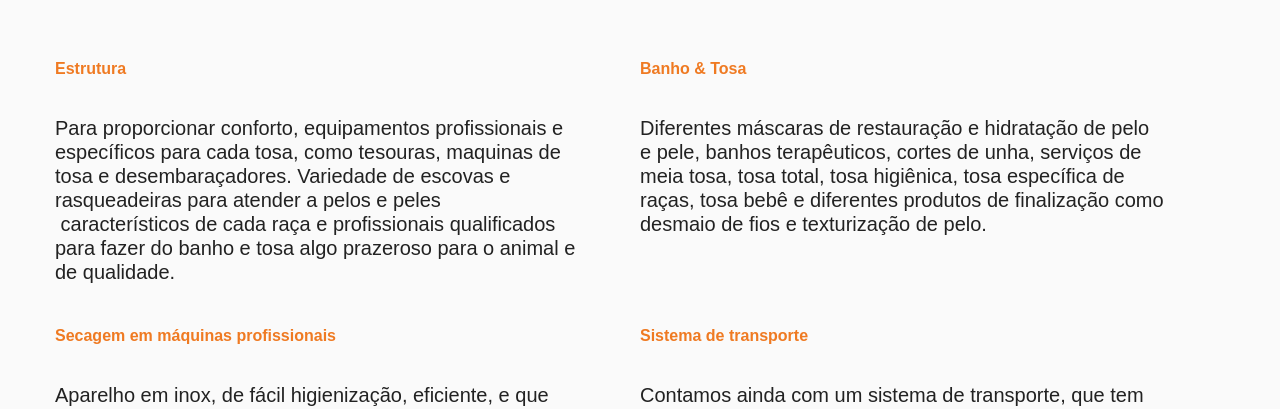
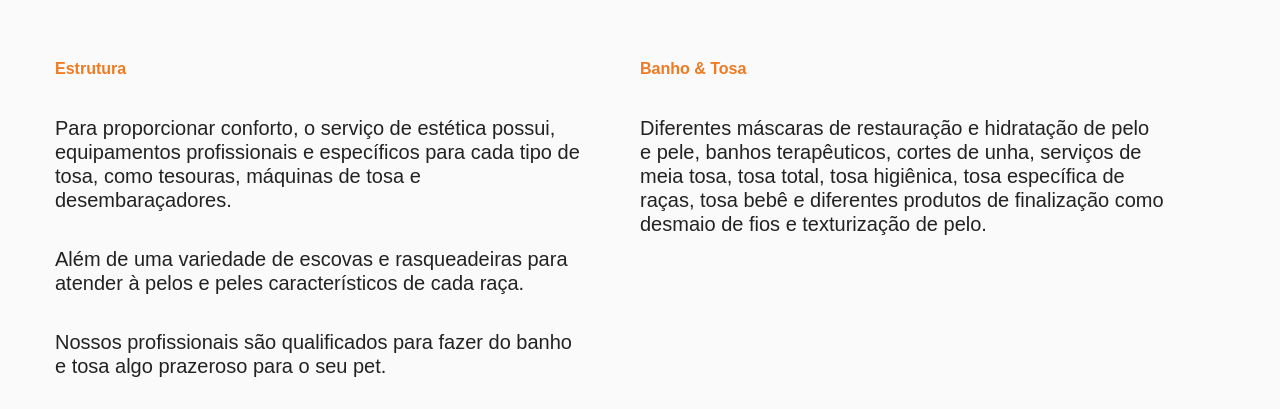
Before and after one commit to MeuLindo/Veterinaria-Anchieta, a plain HTML site: page estetica-animal.html in a window 1280 px wide. Shown: the part 1447-1856 px from the top of the page. Drawn offline with nearby package versions, Linux system fonts and the light colour scheme; a script that the page names is missing.

Commit message:
Atualização de copy

```diff
--- a/estetica-animal.html
+++ b/estetica-animal.html
@@ -188,7 +188,15 @@
             <div class="container-questions">
                 <div class="question-block">
                     <h3 class="h3">Estrutura</h3>
-                    <p class="paragraph cc-gray">Para proporcionar conforto, equipamentos profissionais e específicos para cada tosa, como tesouras, maquinas de tosa e desembaraçadores. Variedade de escovas e rasqueadeiras para atender a pelos e peles  característicos de cada raça e profissionais qualificados para fazer do banho e tosa algo prazeroso para o animal e de qualidade.</p>
+                    <p class="paragraph cc-gray">
+                      Para proporcionar conforto, o serviço de estética possui, equipamentos profissionais e específicos para cada tipo de tosa, como tesouras, máquinas de tosa e desembaraçadores.
+                    </p>
+                    <p class="paragraph cc-gray">
+                      Além de uma variedade de escovas e rasqueadeiras para atender à pelos e peles característicos de cada raça.
+                    </p>
+                    <p class="paragraph cc-gray">
+                      Nossos profissionais são qualificados para fazer do banho e tosa algo prazeroso para o seu pet.
+                    </p>
                 </div>
                 <div class="question-block">
                     <h3 class="h3">Banho &amp; Tosa</h3>
```
